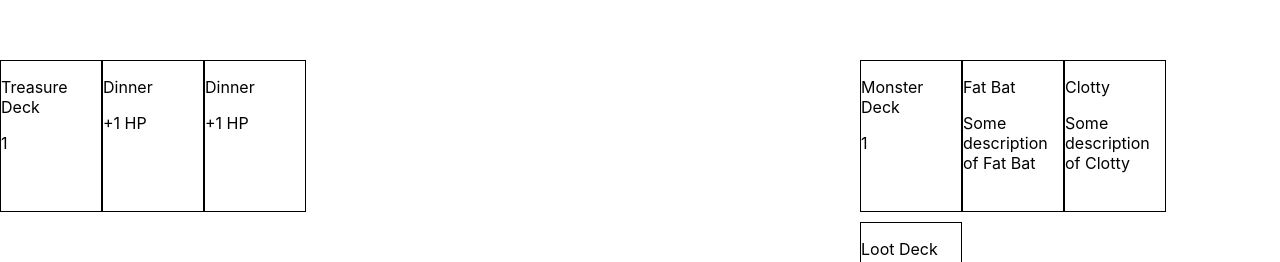
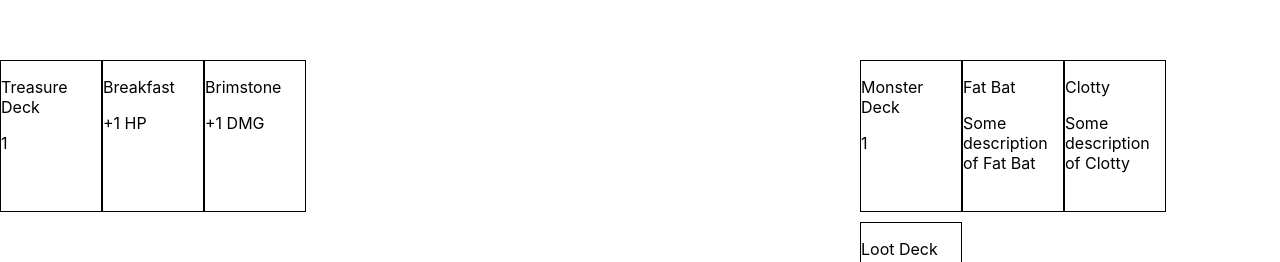
Before and after one commit to astidolph/dungeon-crawler, a React (Create React App) app: page / in a window 1280 px wide. Shown: the part 102-364 px from the top of the page. Built offline with nearby package versions, Linux system fonts and the light colour scheme.

Commit message:
Add active card effect and deck draw to deck props

```diff
--- a/src/App.tsx
+++ b/src/App.tsx
@@ -32,14 +32,28 @@ function App() {
     <div className="App">
       <div className="GameTitleContainer"></div>
       <div className="TreasureDeckContainer">
-        <Deck title="Treasure Deck" cards={treasureDeck} type={CardType.Treasure}></Deck>
+        <Deck title="Treasure Deck"
+          cards={treasureDeck}
+          type={CardType.Treasure}
+          hasActiveCards
+          drawCardEffect={drawCard(CardType.Treasure)}
+        ></Deck>
       </div>
       <div className="MonsterDeckContainer">
-        <Deck title="Monster Deck" cards={monsterDeck} type={CardType.Monster}></Deck>
+        <Deck title="Monster Deck"
+          cards={monsterDeck}
+          type={CardType.Monster}
+          hasActiveCards
+          drawCardEffect={drawCard(CardType.Monster)}
+        ></Deck>
       </div>
       <div className="GameBoardContainer"></div>
       <div className="LootDeckContainer">
-        <Deck title="Loot Deck" cards={lootDeck} type={CardType.Loot}></Deck>
+        <Deck title="Loot Deck"
+          cards={lootDeck}
+          type={CardType.Loot}
+          drawCardEffect={drawCard(CardType.Loot)}
+        ></Deck>
       </div>
       <div className="ItemContainer">
         {items.map(card => <CardComponent card={card}></CardComponent>)}
--- a/src/app/treasure-cards.ts
+++ b/src/app/treasure-cards.ts
@@ -16,19 +16,19 @@ const treasure_cards = {
         },
         {
             "id": 1,
-            "name": "Dinner",
-            "description": "+1 HP",
+            "name": "Brimstone",
+            "description": "+1 DMG",
             "effects": [
                 {
                     "payload": 1,
-                    "type": "player/gainTotalHP"
+                    "type": "player/gainTotalDMG"
                 }
             ],
             type: CardType.Treasure
         },
         {
             "id": 2,
-            "name": "Dinner",
+            "name": "Breakfast",
             "description": "+1 HP",
             "effects": [
                 {
--- a/src/features/Deck/Deck.tsx
+++ b/src/features/Deck/Deck.tsx
@@ -1,5 +1,7 @@
+import { ThunkAction } from '@reduxjs/toolkit';
 import React, { FC } from 'react';
 import { useAppDispatch, useAppSelector } from '../../app/hooks';
+import { AppThunk } from '../../app/store';
 import { Card, CardType } from '../../models/Card';
 import CardComponent from '../CardComponent/CardComponent';
 import { drawCard, selectActiveCards, selectDeckDiscardPile } from '../Deck/DeckSlice';
@@ -9,6 +11,9 @@ interface DeckProps {
   cards: Card[];
   title: string;
   type: CardType;
+  drawCardEffect: AppThunk<void>;
+  hasActiveCards?: boolean;
+  activeCardEffect?: AppThunk<void>;
 }
 
 const Deck: FC<DeckProps> = (props) => {
@@ -18,21 +23,18 @@ const Deck: FC<DeckProps> = (props) => {
   return (
       <div className={styles.DeckContainer}>
         <div className={styles.Deck} data-testid="Deck" onClick={(_) => {
-          dispatch(
-            drawCard(props.type)
-          )
+          dispatch(props.drawCardEffect)
         }}>
           <p>{props.title}</p>
           <p>{props.cards.length}</p>
         </div>
         {}
         <div className={styles.ActiveCards}>
-          {activeCards.length > 0 && (props.type === CardType.Treasure || props.type === CardType.Monster) &&
+          {props.hasActiveCards && activeCards.length > 0 &&
           activeCards.map(card => <CardComponent card={card}></CardComponent>)}
         </div>
         <div className={styles.DiscardPile}>
-          {(discardPile.length > 0 && (props.type === CardType.Loot || props.type === CardType.Treasure)) &&
-          <CardComponent card={discardPile[discardPile.length -1]}></CardComponent>}
+          {discardPile.length > 0 && <CardComponent card={discardPile[discardPile.length -1]}></CardComponent>}
         </div>
       </div>
   );
--- a/src/features/Deck/DeckSlice.ts
+++ b/src/features/Deck/DeckSlice.ts
@@ -122,7 +122,7 @@ export const selectDeckDiscardPile = (state: RootState, type: CardType) => {
         case CardType.Treasure:
             return state.deck.treasureDiscardPile;
         case CardType.Monster:
-            return state.deck.monsterDeck
+            return state.deck.monsterDiscardPile;
     }
 };
 
```
